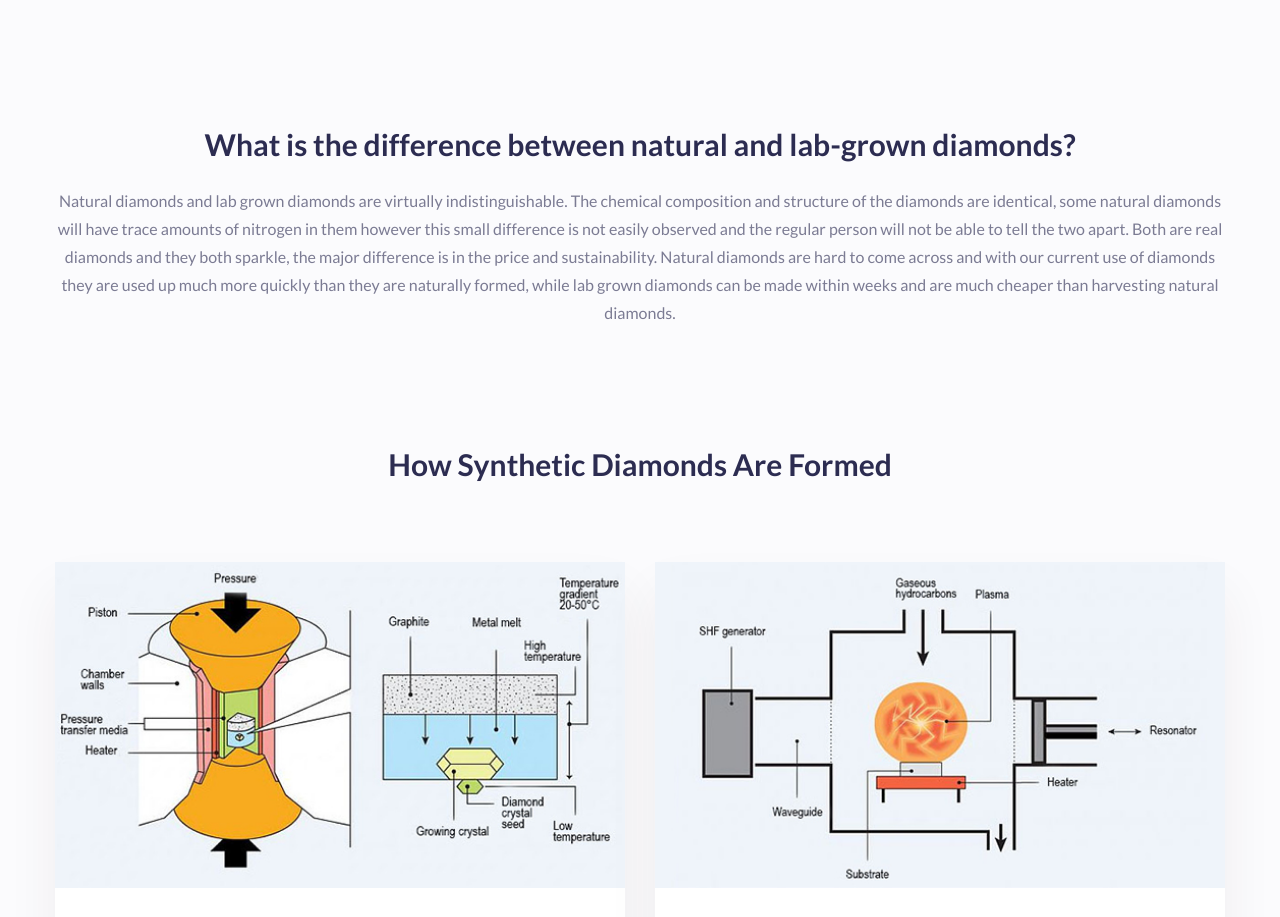
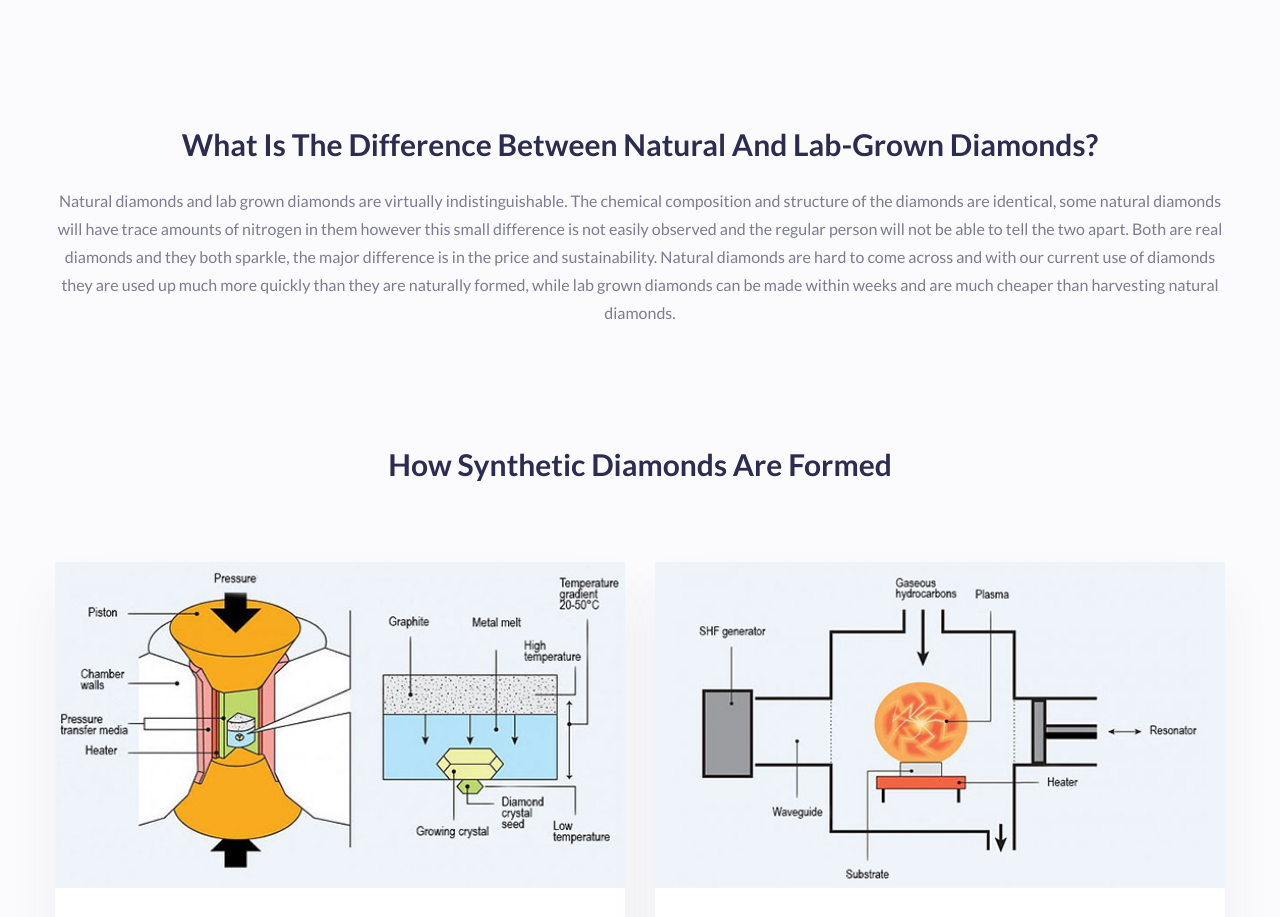
Before and after one commit to crystals-chemistry/crystals, a plain HTML site: page diamonds.html in a window 1280 px wide. Shown: the part 1631-2548 px from the top of the page. Drawn offline with Linux system fonts and the light colour scheme.

Commit message:
Update diamonds.html

```diff
--- a/diamonds.html
+++ b/diamonds.html
@@ -166,7 +166,7 @@
         <section class="erp_features_area_two pb_40 bg_color">
             <div class="container">
                 <div class="hosting_title erp_title text-center pt_80">
-                    <h2>What is the difference between natural and lab-grown diamonds?</h2>
+                    <h2>What Is The Difference Between Natural And Lab-Grown Diamonds?</h2>
                     <p>Natural diamonds and lab grown diamonds are virtually indistinguishable. The chemical composition and structure of the diamonds are identical, some natural diamonds will have trace amounts of nitrogen in them however this small difference is not easily observed and the regular person will not be able to tell the two apart. Both are real diamonds and they both sparkle, the major difference is in the price and sustainability. Natural diamonds are hard to come across and with our current use of diamonds they are used up much more quickly than they are naturally formed, while lab grown diamonds can be made within weeks and are much cheaper than harvesting natural diamonds.</p>
                 </div>
             </div>
```
